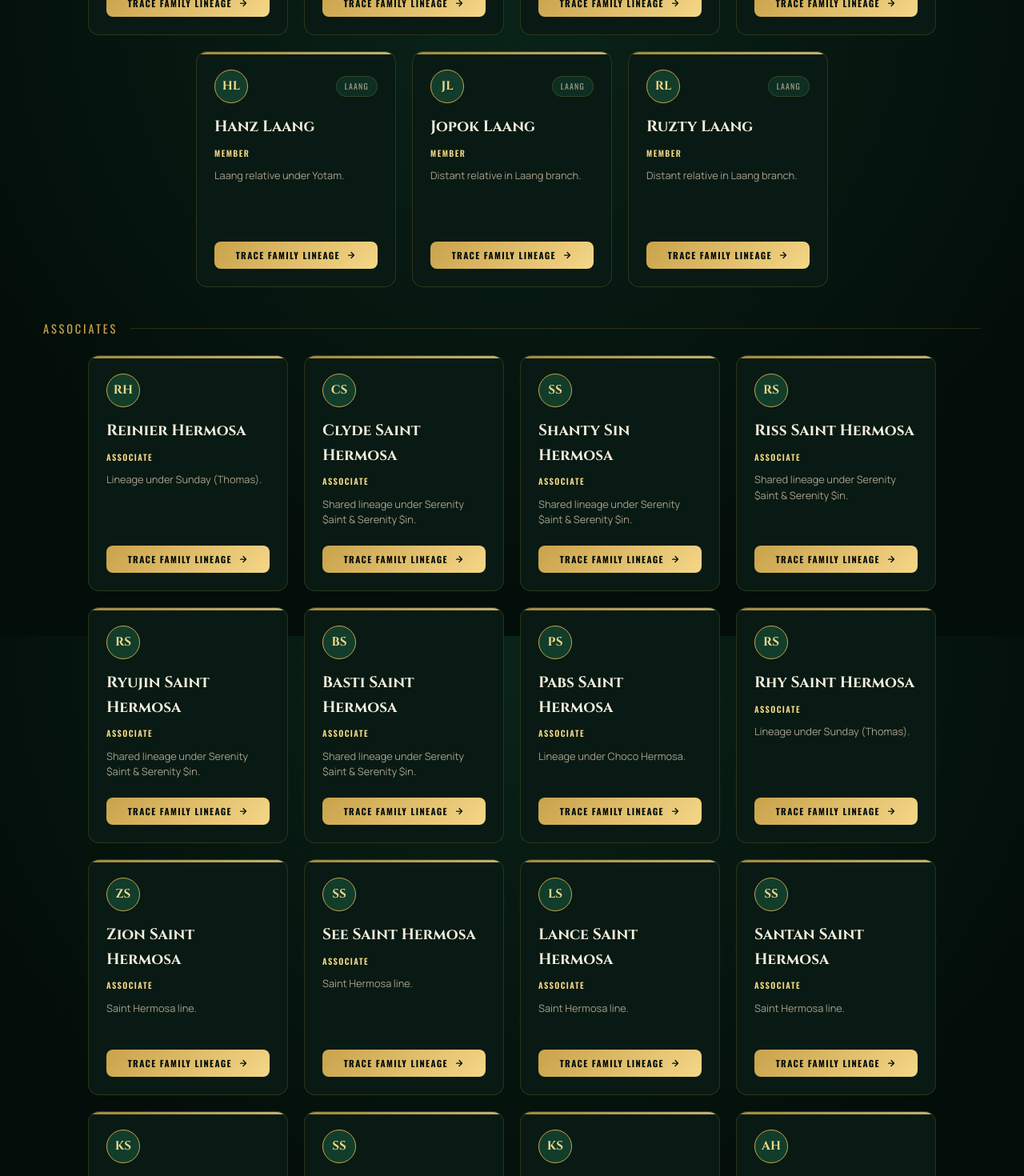
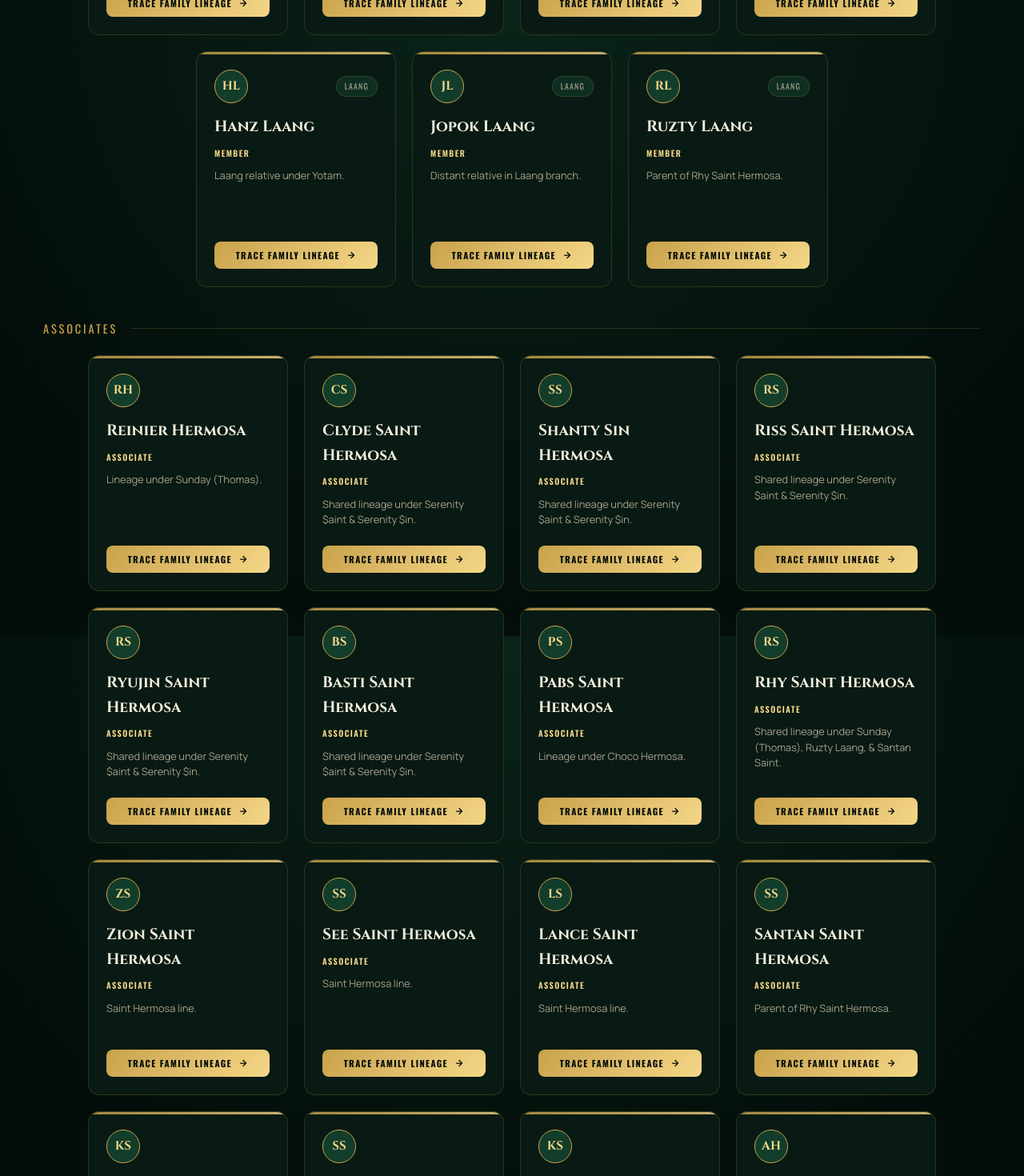
Before and after one commit to schzka/hermosa-family, a Vue app: page /hierarchy in a window 1280 px wide. Shown: the part 4805-6275 px from the top of the page at 80% size. Built offline with nearby package versions, Linux system fonts and the light colour scheme.

Commit message:
Configure Rhy Saint Hermosa under 3 parents (Sunday, Ruzty, Santan)

```diff
--- a/src/data/members.js
+++ b/src/data/members.js
@@ -68,11 +68,11 @@ export const MEMBERS = [
   { id: 51, name: 'Ryujin Saint Hermosa', rank: 'Associate', branch: 'Members', sponsor: 8, partnerId: null, bio: 'Shared lineage under Serenity $aint & Serenity $in.' },
   { id: 52, name: 'Basti Saint Hermosa', rank: 'Associate', branch: 'Members', sponsor: 8, partnerId: null, bio: 'Shared lineage under Serenity $aint & Serenity $in.' },
   { id: 53, name: 'Pabs Saint Hermosa', rank: 'Associate', branch: 'Members', sponsor: 3, partnerId: null, bio: 'Lineage under Choco Hermosa.' },
-  { id: 54, name: 'Rhy Saint Hermosa', rank: 'Associate', branch: 'Members', sponsor: 25, partnerId: null, bio: 'Lineage under Sunday (Thomas).' },
+  { id: 54, name: 'Rhy Saint Hermosa', rank: 'Associate', branch: 'Members', sponsor: 25, sponsors: [25, 68, 58], partnerId: null, bio: 'Shared lineage under Sunday (Thomas), Ruzty Laang, & Santan Saint.' },
   { id: 55, name: 'Zion Saint Hermosa', rank: 'Associate', branch: 'Members', sponsor: null, partnerId: null, bio: 'Saint Hermosa line.' },
   { id: 56, name: 'See Saint Hermosa', rank: 'Associate', branch: 'Members', sponsor: null, partnerId: null, bio: 'Saint Hermosa line.' },
   { id: 57, name: 'Lance Saint Hermosa', rank: 'Associate', branch: 'Members', sponsor: null, partnerId: null, bio: 'Saint Hermosa line.' },
-  { id: 58, name: 'Santan Saint Hermosa', rank: 'Associate', branch: 'Members', sponsor: null, partnerId: null, bio: 'Saint Hermosa line.' },
+  { id: 58, name: 'Santan Saint Hermosa', rank: 'Associate', branch: 'Members', sponsor: null, partnerId: null, bio: 'Parent of Rhy Saint Hermosa.' },
   { id: 59, name: 'Killua Saint Hermosa', rank: 'Associate', branch: 'Members', sponsor: null, partnerId: null, bio: 'Saint Hermosa line.' },
   { id: 60, name: 'Sikret Saint Hermosa', rank: 'Associate', branch: 'Members', sponsor: null, partnerId: null, bio: 'Saint Hermosa line.' },
   { id: 61, name: 'Kon Saint Hermosa', rank: 'Associate', branch: 'Members', sponsor: null, partnerId: null, bio: 'Saint Hermosa line.' },
@@ -84,7 +84,7 @@ export const MEMBERS = [
   { id: 65, name: 'Pludz Laang', rank: 'Member', branch: 'Laang', sponsor: null, partnerId: null, bio: 'Distant relative in Laang branch.' },
   { id: 66, name: 'Hanz Laang', rank: 'Member', branch: 'Laang', sponsor: 31, partnerId: null, bio: 'Laang relative under Yotam.' },
   { id: 67, name: 'Jopok Laang', rank: 'Member', branch: 'Laang', sponsor: null, partnerId: null, bio: 'Distant relative in Laang branch.' },
-  { id: 68, name: 'Ruzty Laang', rank: 'Member', branch: 'Laang', sponsor: null, partnerId: null, bio: 'Distant relative in Laang branch.' },
+  { id: 68, name: 'Ruzty Laang', rank: 'Member', branch: 'Laang', sponsor: null, partnerId: null, bio: 'Parent of Rhy Saint Hermosa.' },
   { id: 69, name: 'Max Saint Laang', rank: 'Associate', branch: 'Laang', sponsor: null, partnerId: null, bio: 'Saint Laang relative.' },
   { id: 70, name: 'Samuel Saint Laang', rank: 'Associate', branch: 'Laang', sponsor: 63, partnerId: null, bio: 'Saint Laang relative under Totoy & Hime.' }
 ]
@@ -93,8 +93,8 @@ export const byId = (id) => MEMBERS.find(m => m.id === Number(id))
 export const childrenOf = (id) => {
   const targetId = Number(id)
   if (targetId === 8 || targetId === 12) {
-    return MEMBERS.filter(m => m.sponsor === 8 || m.sponsor === 12)
+    return MEMBERS.filter(m => m.sponsor === 8 || m.sponsor === 12 || (m.sponsors && (m.sponsors.includes(8) || m.sponsors.includes(12))))
   }
-  return MEMBERS.filter(m => m.sponsor === targetId)
+  return MEMBERS.filter(m => m.sponsor === targetId || (m.sponsors && m.sponsors.includes(targetId)))
 }
 export const getInitials = (name) => name.split(' ').map(n => n[0]).join('').substring(0, 2).toUpperCase()
--- a/src/views/HierarchyView.vue
+++ b/src/views/HierarchyView.vue
@@ -204,13 +204,20 @@ const focusPartner = computed(() => {
 const ancestorChain = computed(() => {
   if (!activeMemberId.value) return []
   const current = byId(activeMemberId.value)
-  if (!current || current.sponsor === null) return []
+  if (!current) return []
+
+  if (current.id === 54 || (current.sponsors && current.sponsors.length > 1)) {
+    const parentIds = current.sponsors
+    return parentIds.map(id => byId(id)).filter(Boolean)
+  }
 
   if (current.sponsor === 8 || current.sponsor === 12) {
     const p1 = byId(8)
     const p2 = byId(12)
     return [p1, p2].filter(Boolean)
   }
+
+  if (current.sponsor === null) return []
 
   const chain = []
   let parent = byId(current.sponsor)
@@ -232,6 +239,9 @@ const focusGrandchildren = computed(() => {
 
 const focusParentName = computed(() => {
   if (!focusMember.value) return 'Lineage Head'
+  if (focusMember.value.id === 54 || (focusMember.value.sponsors && focusMember.value.sponsors.length > 1)) {
+    return 'Sunday, Ruzty, & Santan'
+  }
   if (focusMember.value.id === 8 || focusMember.value.id === 12) {
     return 'Shared Couple Lineage'
   }
```
